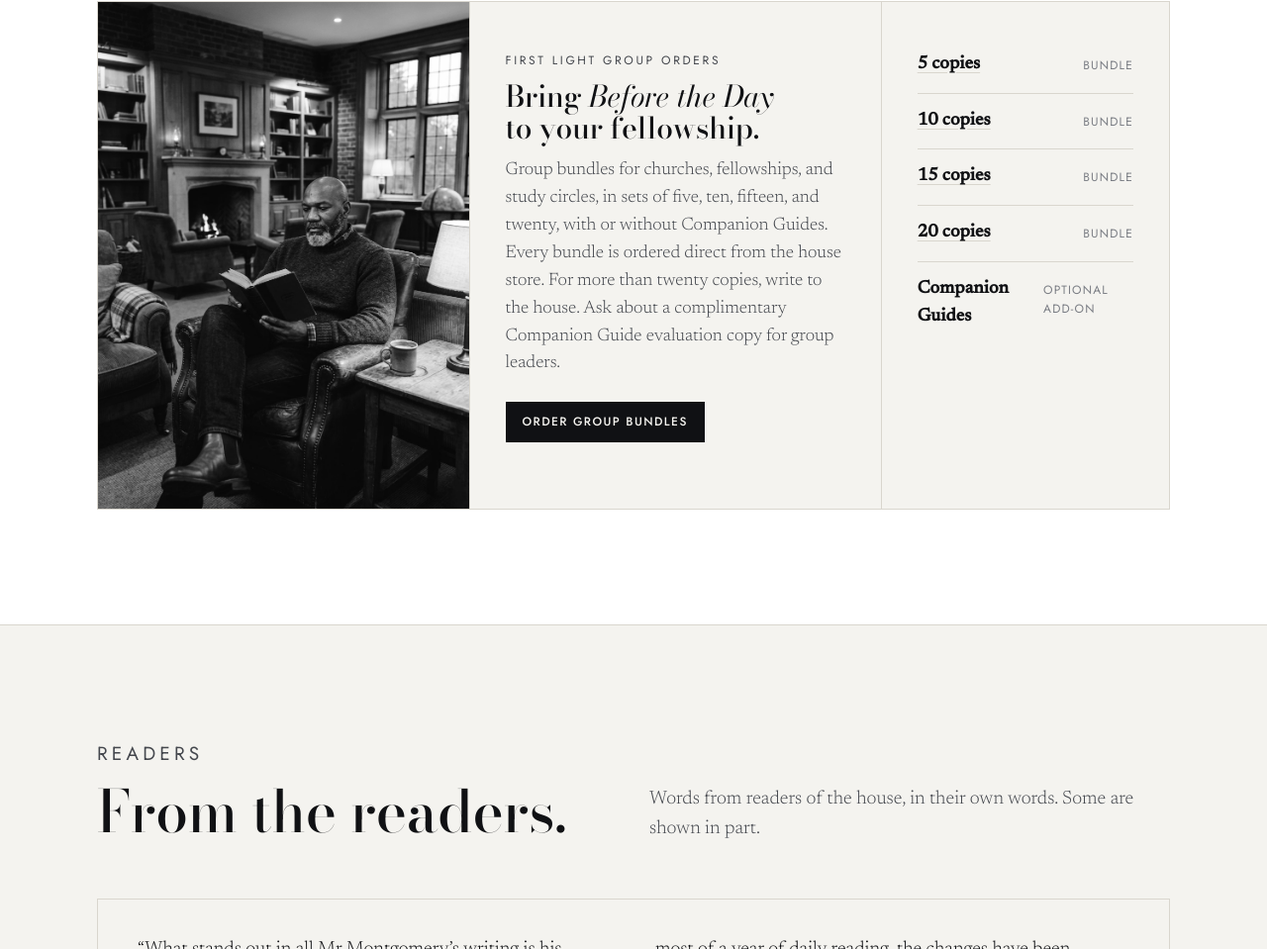
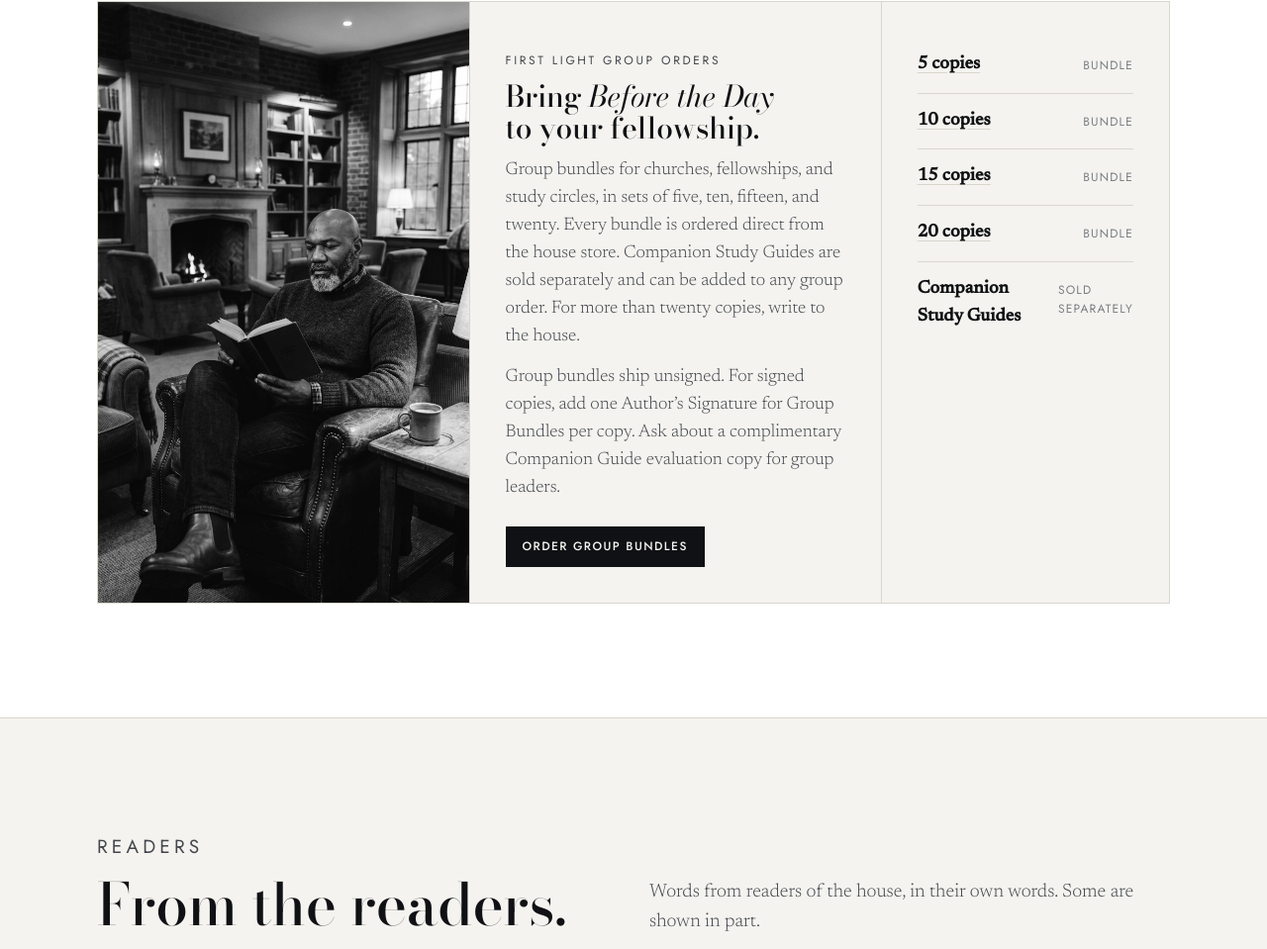
Before and after one commit to PenPressLev/penpresspublishing.com, a plain HTML site: page index.html in a window 1280 px wide. Shown: the part 6547-7506 px from the top of the page at 99% size. Drawn offline with nearby package versions, Linux system fonts and the light colour scheme.

Commit message:
Group orders: bundles ship unsigned; Companion Study Guides sold separately
Co-Authored-By: Claude Fable 5.2 <noreply@anthropic.com>
Claude-Session: https://claude.ai/code/session_01MMX9QyEd1Kk1bRELALJat8

```diff
--- a/index.html
+++ b/index.html
@@ -833,7 +833,8 @@ footer .links a{color:var(--fg-2);text-decoration:none}
         <div>
           <p class="eyebrow">First Light Group Orders</p>
           <h3>Bring <em>Before the Day</em> to your fellowship.</h3>
-          <p>Group bundles for churches, fellowships, and study circles, in sets of five, ten, fifteen, and twenty, with or without Companion Guides. Every bundle is ordered direct from the house store. For more than twenty copies, write to the house. Ask about a complimentary Companion Guide evaluation copy for group leaders.</p>
+          <p>Group bundles for churches, fellowships, and study circles, in sets of five, ten, fifteen, and twenty. Every bundle is ordered direct from the house store. Companion Study Guides are sold separately and can be added to any group order. For more than twenty copies, write to the house.</p>
+          <p>Group bundles ship unsigned. For signed copies, add one Author’s Signature for Group Bundles per copy. Ask about a complimentary Companion Guide evaluation copy for group leaders.</p>
           <div class="ctas" style="display:flex;flex-wrap:wrap;gap:12px;margin-top:24px"><a class="btn small solid" href="https://shop.penpresspublishing.com/" target="_blank" rel="noopener">Order Group Bundles</a></div>
         </div>
         <div>
@@ -842,7 +843,7 @@ footer .links a{color:var(--fg-2);text-decoration:none}
             <li><b><a href="https://shop.penpresspublishing.com/products/first-light-10-book-group-bundle?variant=52423879917788" target="_blank" rel="noopener">10 copies</a></b><span>Bundle</span></li>
             <li><b><a href="https://shop.penpresspublishing.com/products/first-light-15-book-group-bundle?variant=52423892828380" target="_blank" rel="noopener">15 copies</a></b><span>Bundle</span></li>
             <li><b><a href="https://shop.penpresspublishing.com/products/first-light-20-book-group-bundle?variant=52423928709340" target="_blank" rel="noopener">20 copies</a></b><span>Bundle</span></li>
-            <li><b>Companion Guides</b><span>Optional add-on</span></li>
+            <li><b>Companion Study Guides</b><span>Sold separately</span></li>
           </ul>
         </div>
       </div>
```
